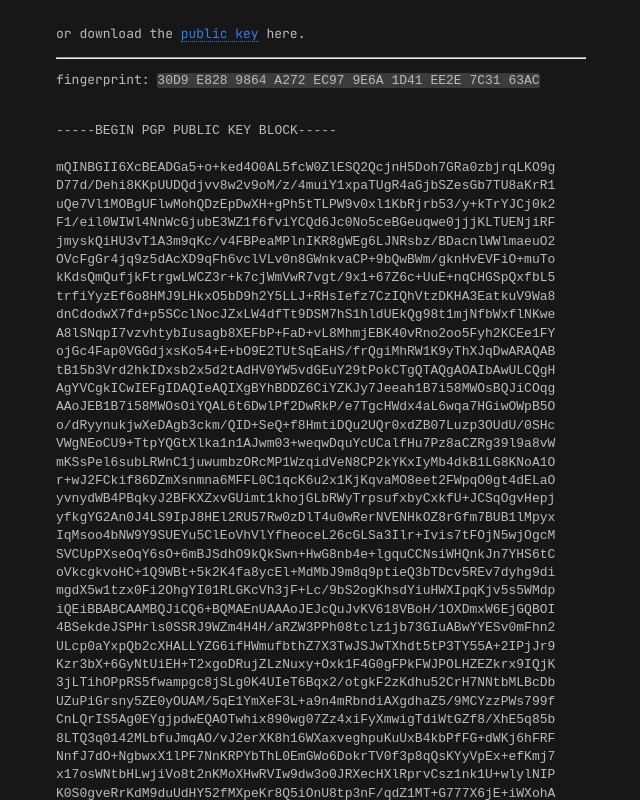
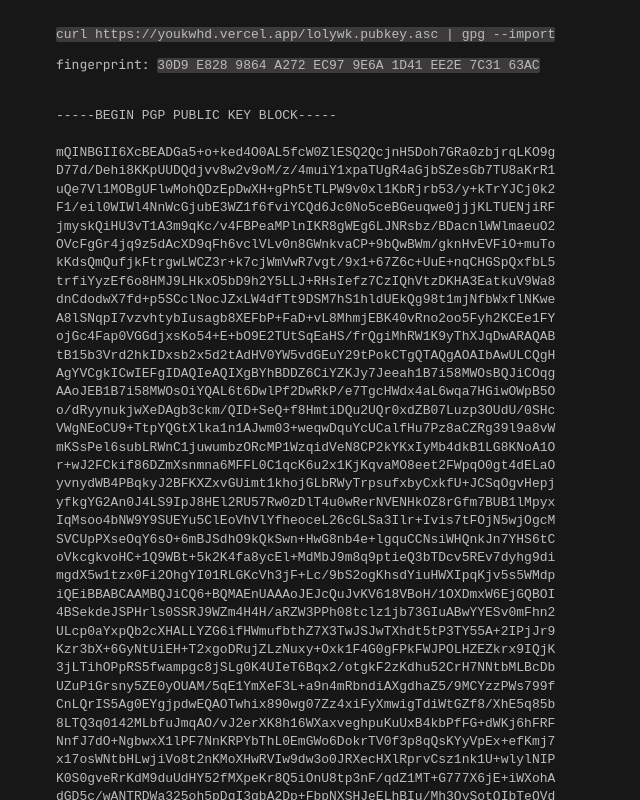
Before and after one commit to youkwhd/youkwhd.com, a Next.js app: page /pgp-public-key in a window 1280 px wide. Shown: the top 800 px of the page, without its empty margins (319-959 px from the left). Built offline with nearby package versions, Linux system fonts and the light colour scheme.

Commit message:
docs: put sh import

```diff
--- a/pages/pgp-public-key.tsx
+++ b/pages/pgp-public-key.tsx
@@ -80,10 +80,9 @@ const PGPPage = ({ banners }: Props): JSX.Element => {
                 title="pgp public key"
             />
             <MainLayout banners={banners}>
-                <p>or download the <a href="/lolywk.pubkey.asc" download>public key</a> here.</p>
-                <hr />
+                <code>curl https://youkwhd.vercel.app/lolywk.pubkey.asc | gpg --import</code>
+
                 <p>fingerprint: <code>30D9 E828 9864 A272 EC97  9E6A 1D41 EE2E 7C31 63AC</code></p>
-
                 <pre>{PGP_PUBLIC_KEY}</pre>
             </MainLayout>
         </>
```
